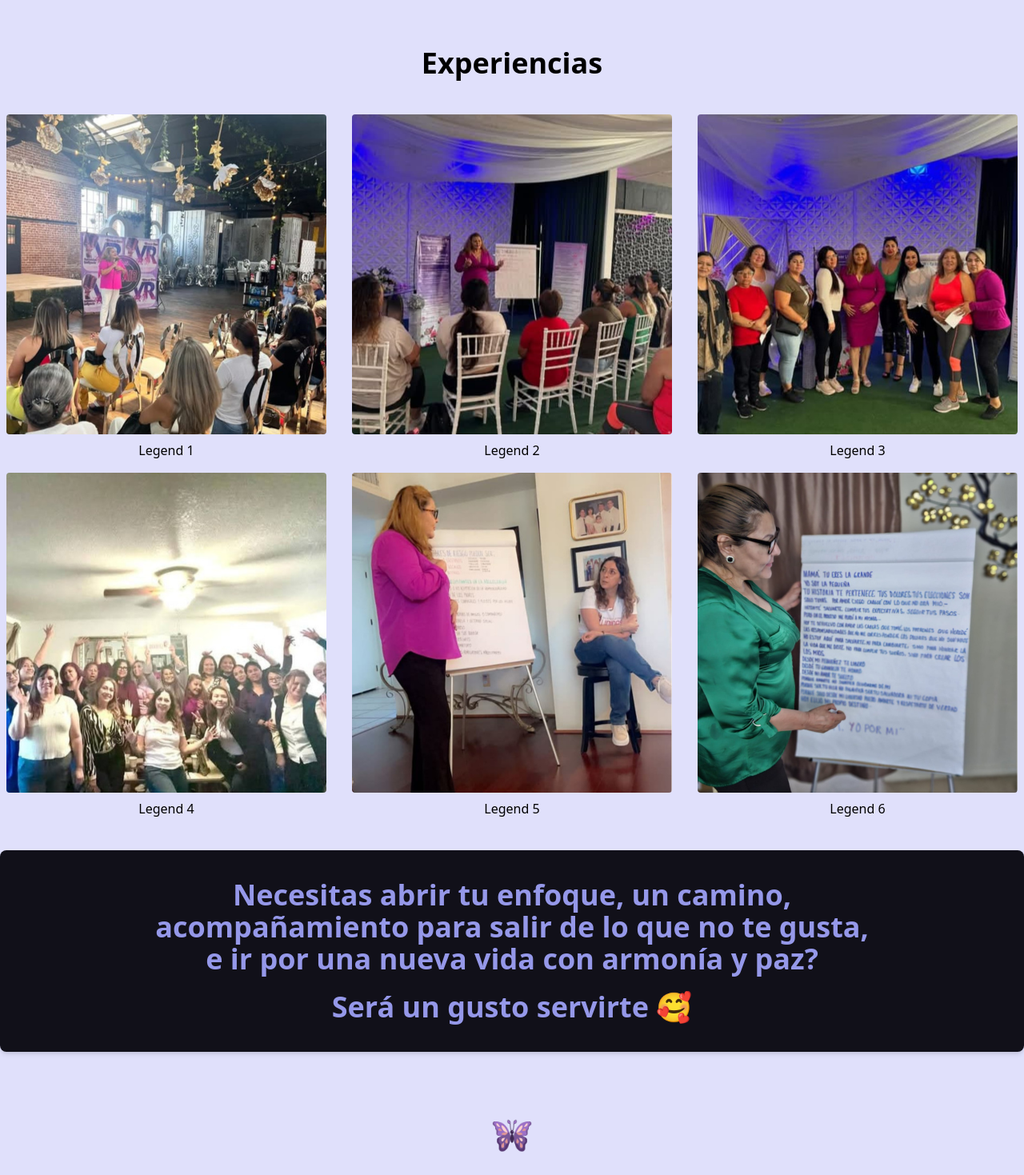
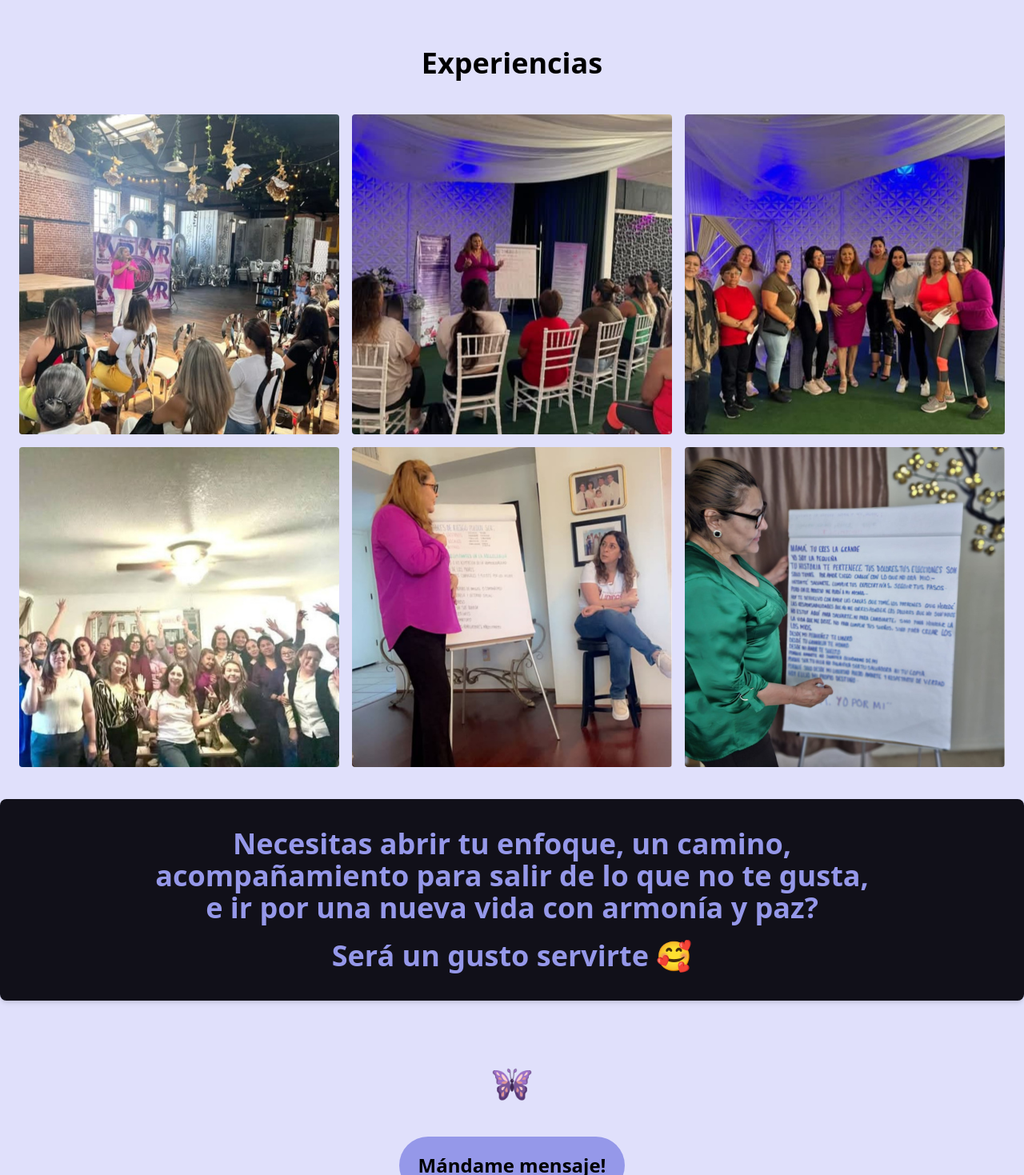
Before and after one commit to llanesleonardo/abellas4e, a React (Vite) app: page /about-me in a window 1280 px wide. Shown: the part 1261-2730 px from the top of the page at 80% size. Built offline with nearby package versions, Linux system fonts and the light colour scheme.

Commit message:
resume progress 2

```diff
--- a/src/Components/Events/Footer.jsx
+++ b/src/Components/Events/Footer.jsx
@@ -20,7 +20,7 @@ export default function Footer() {
             <p className="text-white font-bold text-center"> Copyright &copy; 2025 | Todos los derechos reservados
             </p>
       </div>
-            <div className="mx-auto flex justify-center items-center flex-wrap gap-[100px]">
+            <div className="mx-auto flex justify-center items-center flex-wrap gap-[100px] mx-10">
             <p className="text-white font-bold text-center"> <a href={dip71} target="_blank" className="underline">Juramento Etica Profesional Internacional Coach Federation ICF</a>
             </p>
       </div>
--- a/src/Components/Events/Header.jsx
+++ b/src/Components/Events/Header.jsx
@@ -7,7 +7,6 @@ import { FaWhatsapp,FaPhone, FaFacebook, FaInstagram, FaYoutube,  FaMapMarker,Fa
 import { BrowserRouter as Router, Route, Link } from 'react-router-dom';
 import { FontAwesomeIcon } from '@fortawesome/react-fontawesome'
 import { faExternalLinkAlt } from '@fortawesome/free-solid-svg-icons'
-
 export default function Header() {
 
           const { t, i18n } = useTranslation(undefined, { useSuspense: false });
@@ -38,7 +37,7 @@ export default function Header() {
   ];
 
   return (
-    <div className='bg-[#e0e0fb] fixed w-full z-[99999]'>
+    <div className='bg-[#e0e0fb] md:fixed w-[100%] md:w-full z-[99999]'>
 
       <header className='w-full'>
         <div className='top-bar flex items-center justify-between px-4  diagonal-split'>
--- a/src/Views/Resume.jsx
+++ b/src/Views/Resume.jsx
@@ -38,6 +38,24 @@ import exp6 from "../assets/about/exp6.png";
 
 import dip71 from "../assets/certifications/dip71.png";
 
+const experiences = [
+  { src: exp1, alt: "Experience 1", legend: "Legend 1" },
+  { src: exp2, alt: "Experience 2", legend: "Legend 2" },
+  { src: exp3, alt: "Experience 3", legend: "Legend 3" },
+  { src: exp4, alt: "Experience 4", legend: "Legend 4" },
+  { src: exp5, alt: "Experience 5", legend: "Legend 5" },
+  { src: exp6, alt: "Experience 6", legend: "Legend 6" },
+];
+
+const images = [
+  { src: exp1, legend: "Legend 1" },
+  { src: exp2, legend: "Legend 2" },
+  { src: exp3, legend: "Legend 3" },
+  { src: exp4, legend: "Legend 4" },
+  { src: exp5, legend: "Legend 5" },
+  { src: exp6, legend: "Legend 6" },
+];
+
 const items = [
   {
     id: 1,
@@ -73,34 +91,46 @@ const ResumePage = () => {
     window.open("https://wa.me/15202897508", "_blank", "noopener,noreferrer");
   };
 
+  const [index, setIndex] = useState(0);
+
+  const handlePrev = () => {
+    setIndex((prev) => (prev === 0 ? images.length - 1 : prev - 1));
+  };
+
+  const handleNext = () => {
+    setIndex((prev) => (prev === images.length - 1 ? 0 : prev + 1));
+  };
+
   return (
-    <div className="min-h-screen flex flex-col">
+    <div className="min-h-screen ">
       <Header />
-      <main className="flex-grow">
-        <div className="pt-20">
-          <section className="rounded-xl flex flex-row items-start justify-evenly container mx-auto bg-[#111019] mt-10 py-10">
+      <main className="">
+        <div className="pt-1 md:pt-20">
+          <section className=" w-screen rounded-xl flex flex-col items-center justify-center md:flex-row md:items-start md:justify-evenly md:container md:mx-auto bg-[#111019] md:mt-10 md:py-10">
             <div
               id="profile-img"
-              className="flex flex-col items-center justify-center mt-10 grow-0 w-[50%]"
+              className="flex flex-col items-center justify-center mt-10 grow-0 w-[70%] md:w-[50%]"
             >
               <img
                 className="shadow-sm w-[300px] rounded-lg object-cover"
                 src={ana}
                 alt="Profile"
               />
-              <h1 className="text-[#9598e9] text-2xl font-bold mb-0 mt-5 md:text-2xl ">
+              <h1 className="text-[#9598e9] text-2xl text-center font-bold mb-0 mt-5 md:text-2xl ">
                 {t("Ana María Borrayo")}
               </h1>
             </div>
             <div
-              id="profile-main-info" className="flex flex-col items-start justify-center mt-10 grow-0 w-[50%] mr-10">
-              <h2 className="text-[#9598e9] text-4xl font-bold mb-5 md:text-4xl ">
+              id="profile-main-info" className="flex flex-col items-start justify-center mt-10 grow-0 w-[90%] md:w-[50%] md:mr-10">
+              <h2 className="text-[#9598e9] text-4xl font-bold mb-5 md:text-4xl text-center md:text-left">
                 {t("Contact Information")}
               </h2>
-              <p className="text-white">Email: anabellasforever@gmail.com</p>
+          <div className="text-center md:text-left w-[90%] md:w-[50%]">
+                 <p className="text-white ">Email: anabellasforever@gmail.com</p>
               <p className="text-white">Phone: +1 (520) 273-3455</p>
+          </div>
 
-              <div className="flex space-x-4 mt-4">
+              <div className="flex space-x-4 mt-4 mx-auto">
                 <a
                   href="https://facebook.com/"
                   target="_blank"
@@ -142,24 +172,24 @@ const ResumePage = () => {
                   />
                 </a>
               </div>
-              <p className="text-white text-justify mt-5 text-xl">
+              <p className="text-white text-left md:text-justify mt-5 text-xl">
                 Ana Maria Borrayo es una destacada tanatologa, suicidologa y
                 coach de vida con mas de una década de experiencia en la
                 prevención de suicidios y el acompañamiento a familias con hijos
                 en riesgo de suicidio.
               </p>
-              <p className="text-white text-justify mt-5 text-xl">
+              <p className="text-white text-left md:text-justify mt-5 text-xl">
                 Su labor se centra en ayudar a madres que enfrentan la angustia
                 de tener hijos en riego, promoviendo la comunicación asertiva,
                 el respeto, el amor para fortalecer los lazos familiares y
                 prevenir los suicidios.
               </p>
-               <p className="text-white text-justify mt-5 text-xl">
+              <p className="text-white text-center pb-5 md:pb-0 md:text-justify mt-5 text-xl">
               Fundadora de el servicio anabella’sforever LLC.
 </p>
             </div>
           </section>
-          <section className="container mx-auto mt-10 px-4 text-2xl text-justify">
+          <section className="container mx-auto mt-10 px-4 text-xl  md:text-2xl text-justify">
             <p className="mt-5"> Ana Maria Borrayo ha desarrollado un espacio de apoyo para aquellos que buscan recuperar su estabilidad emocional tras pérdidas significativas.</p>
 
             <p className="mt-5">Su propia experiencia personal, tras la trágica muerte por suicidio de su hija mayor Anabella en el 2012, le ha otorgado una perspectiva única que la impulsa a transformar su dolor en su misión de vida.</p>
@@ -181,34 +211,50 @@ const ResumePage = () => {
                 {t("Experience")}
               </h2>
               {/* 3x3 Image Grid */}
-
-<div className="grid grid-cols-3 gap-4 w-full mt-6">
-  <div className="flex flex-col items-center justify-center">
-    <img src={exp1} alt="Experience 1" className="w-[400px] h-[400px] object-cover rounded mx-auto" />
-    <p className="mt-2 text-center">Legend 1</p>
-  </div>
-  <div className="flex flex-col items-center justify-center">
-    <img src={exp2} alt="Experience 2" className="w-[400px] h-[400px] object-cover rounded mx-auto" />
-    <p className="mt-2 text-center">Legend 2</p>
-  </div>
-  <div className="flex flex-col items-center justify-center">
-    <img src={exp3} alt="Experience 3" className="w-[400px] h-[400px] object-cover rounded mx-auto" />
-    <p className="mt-2 text-center">Legend 3</p>
-  </div>
-  <div className="flex flex-col items-center justify-center">
-    <img src={exp4} alt="Experience 4" className="w-[400px] h-[400px] object-cover rounded mx-auto" />
-    <p className="mt-2 text-center">Legend 4</p>
-  </div>
-  <div className="flex flex-col items-center justify-center">
-    <img src={exp5} alt="Experience 5" className="w-[400px] h-[400px] object-cover rounded mx-auto" />
-    <p className="mt-2 text-center">Legend 5</p>
-  </div>
-  <div className="flex flex-col items-center justify-center">
-    <img src={exp6} alt="Experience 6" className="w-[400px] h-[400px] object-cover rounded mx-auto" />
-    <p className="mt-2 text-center">Legend 6</p>
+<div className="hidden md:block">
+  <div className="grid grid-cols-3 gap-4 w-full mt-6">
+    {experiences.map((item, idx) => (
+      <div key={idx} className="flex flex-col items-center justify-center">
+        <img
+          src={item.src}
+          alt={item.alt}
+          className="w-[400px] h-[400px] object-cover rounded mx-auto"
+        />
+        {/* <p className="mt-2 text-center">{item.legend}</p>*/}
+      </div>
+    ))}
   </div>
 </div>
 
+             {/** CAROUSEL */}
+<div className="block md:hidden">
+             <div className="w-full max-w-4xl mx-auto flex flex-col items-center ">
+      <div className="relative w-full">
+        <img
+          src={images[index].src}
+          alt={images[index].legend}
+          className="w-full h-auto object-cover rounded"
+          style={{ maxHeight: "600px" }}
+        />
+        {/* <p className="mt-2 text-center">{item.legend}</p>*/}
+      </div>
+
+      <div className="flex justify-between w-full mt-4 px-4">
+        <button
+          onClick={handlePrev}
+          className="px-4 py-2 bg-[#111019] rounded text-white"
+        >
+          Previous
+        </button>
+        <button
+          onClick={handleNext}
+          className="px-4 py-2 bg-[#111019] rounded text-white"
+        >
+          Next
+        </button>
+      </div>
+    </div>
+    </div>
 
             </div>
 
@@ -217,11 +263,11 @@ const ResumePage = () => {
             className="flex flex-col items-center justify-center mt-10 container mx-auto"
           >
             <div className="bg-[#111019] px-6 py-4 rounded-lg shadow-md">
-            <h2 className="text-[#9598e9] text-center text-4xl font-bold mb-5 mt-5 md:text-4xl px-40">
+            <h2 className="text-[#9598e9] text-center text-2xl  md:text-4xl font-bold mb-5 mt-5 md:text-4xl px-2 md:px-40">
               Necesitas abrir tu enfoque, un camino, acompañamiento para salir de lo que no te gusta, e ir por una nueva vida con armonía y paz?
             </h2>
 
-                 <h2 className="text-[#9598e9] text-center text-4xl font-bold mb-5 mt-5 md:text-4xl px-40">
+                 <h2 className="text-[#9598e9] text-center text-2xl  md:text-4xl font-bold mb-5 mt-5 md:text-4xl px-2 md:px-40">
 
 Será un gusto servirte 🥰
             </h2>
@@ -248,13 +294,13 @@ Será un gusto servirte 🥰
             </button>
           </div>
           <div className="flex flex-row items-center justify-center mt-10 ">
-            <h2 className="text-[#9598e9] text-4xl font-bold mb-0 mt-5 md:text-4xl ">
+            <h2 className="text-[#9598e9] text-4xl font-bold mb-0 mt-5 md:text-4xl text-center md:text-center">
               {t("Diplomas y Certificaciones")}
             </h2>
           </div>
           <div
             id="profile-certifications-links"
-            className="flex flex-row items-start justify-center gap-20 my-20 "
+            className="flex flex-row items-start justify-center gap-20 my-20 mx-5 md:mx-0"
           >
             <div>
               <ul className="list-disc">
```
